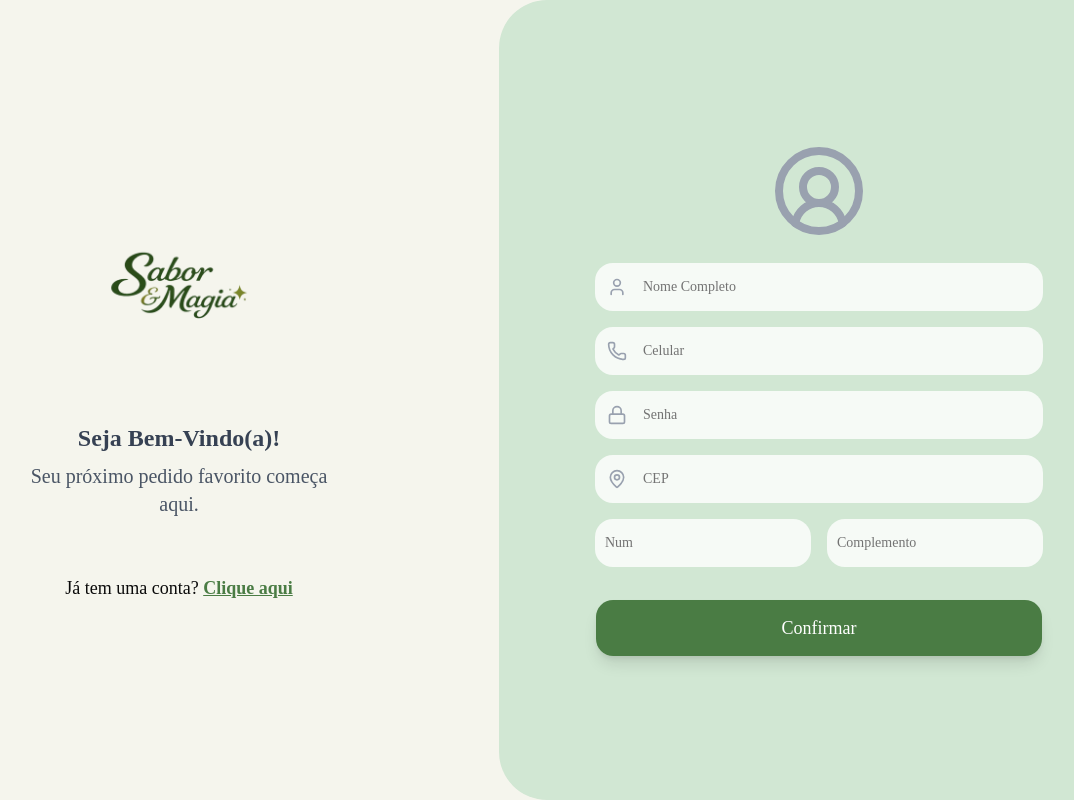
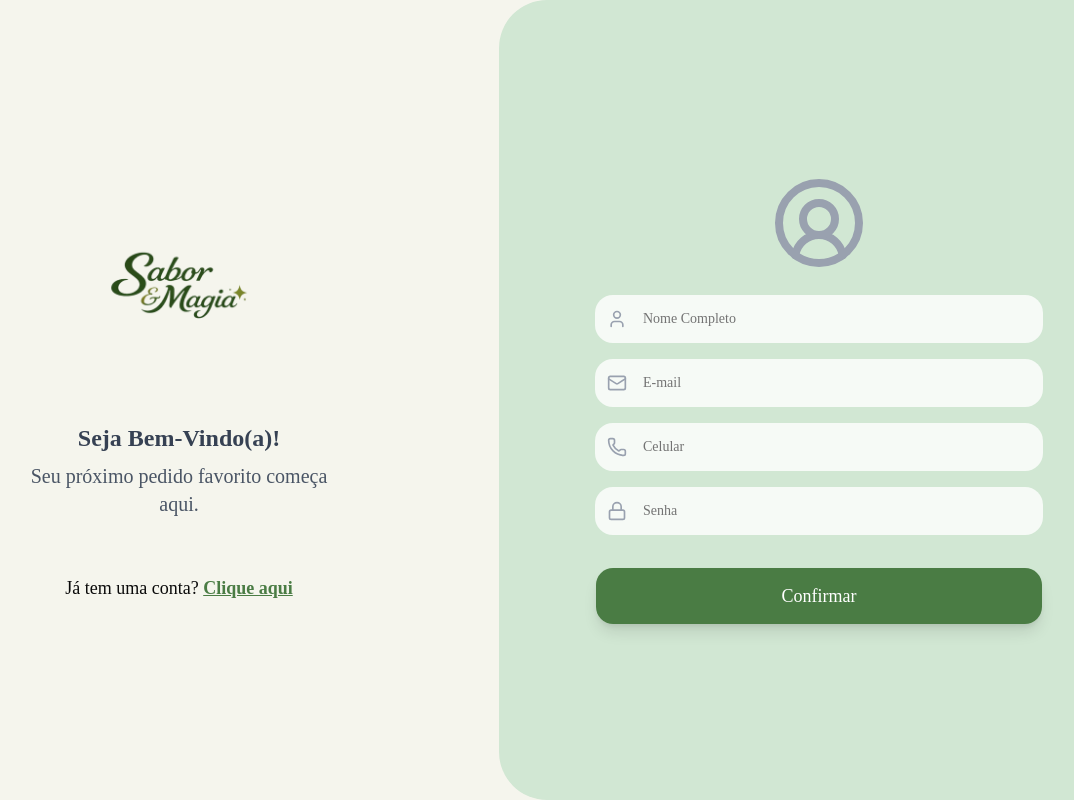
Before and after one commit to Gmbferreira/Comp-Onboarding, a Next.js app in the folder front-end/: page /usuario-cadastro in a window 1280 px wide. Shown: the whole page, without its empty margins (141-1215 px from the left). Built offline with nearby package versions, Linux system fonts and the light colour scheme.

Commit message:
Adequações de funcionalidade

```diff
--- a/front-end/app/landing-page/page.tsx
+++ b/front-end/app/landing-page/page.tsx
@@ -31,14 +31,14 @@ export default function HomePage() {
       <main className="min-h-screen bg-[#F5F5ED] flex flex-col items-center pt-8 md:pt-16 px-4">
         <div className="w-full max-w-5xl px-2 lg:px-0">
           <Carousel
-            className="w-full overflow-hidden rounded-[2rem] shadow-2xl border-8 border-white"
+            className="w-full overflow-hidden rounded-[2rem] shadow-2xl border-8 border-white lg:max-w-3xl mx-auto md:max-w-xl sm:max-w-md"
             opts={{ loop: true }}
           >
             <CarouselContent>
               {destaques.length > 0 ? (
                 destaques.map((prato) => (
                   <CarouselItem key={prato.id}>
-                    <div className="relative h-[250px] sm:h-[400px] md:h-[500px] w-full">
+                    <div className="relative h-[250px] sm:h-[150px] md:h-[300px] w-full">
                       <img
                         src={prato.imagem}
                         alt={prato.nome}
@@ -74,7 +74,7 @@ export default function HomePage() {
 
           <div className="flex justify-center">
             <Link href="/cardapio">
-              <Button className="bg-[#4A7C44] hover:bg-[#3d6638] text-white text-3xl md:text-5xl px-12 py-10 md:px-16 md:py-14 rounded-[2rem] shadow-xl transition-all hover:scale-105 active:scale-95 border-b-[6px] border-[#2d4d29] font-bold">
+              <Button className="bg-[#4A7C44] hover:bg-[#3d6638] text-white text-3xl md:text-4xl px-12 py-10 md:px-16 md:py-14 rounded-[2rem] shadow-xl transition-all hover:scale-105 active:scale-95 border-b-[6px] border-[#2d4d29] font-bold">
                 Peça Agora
               </Button>
             </Link>
--- a/front-end/app/schemas/usuarioSchema.ts
+++ b/front-end/app/schemas/usuarioSchema.ts
@@ -1,3 +1,5 @@
+import * as z from "zod";
+
 export interface Usuario {
   id?: number;
   nome: string;
@@ -14,3 +16,29 @@ export interface LoginDTO {
   email: string;
   senha: string;
 }
+
+export const usuarioBaseSchema = z.object({
+  id: z.number().optional(),
+  nome: z.string().min(3, "O nome deve ter no mínimo 3 caracteres"),
+  email: z.string().email("E-mail inválido"),
+  senha: z.string().min(6, "A senha deve ter no mínimo 6 caracteres"),
+  telefone: z.string().min(10, "Telefone inválido (mínimo 10 dígitos)"),
+  endereco: z.string().optional(),
+});
+
+
+export const cadastroSchema = usuarioBaseSchema.pick({
+  nome: true,
+  email: true,
+  telefone: true,
+  senha: true,
+});
+
+export type CadastroData = z.infer<typeof cadastroSchema>;
+
+export const loginSchema = usuarioBaseSchema.pick({
+  email: true,
+  senha: true,
+});
+
+export type LoginData = z.infer<typeof loginSchema>;
--- a/front-end/app/usuario-cadastro/form.tsx
+++ b/front-end/app/usuario-cadastro/form.tsx
@@ -4,35 +4,24 @@ import React, { useState } from "react";
 import { useRouter } from "next/navigation";
 import { useForm } from "react-hook-form";
 import { zodResolver } from "@hookform/resolvers/zod";
-import * as z from "zod";
+import { toast } from "sonner";
+import { Phone, Lock, User, Loader2, UserCircle2, Mail } from "lucide-react";
 
 import { Button } from "@/components/ui/button";
 import { Input } from "@/components/ui/input";
-import { toast } from "sonner";
-import { Phone, Lock, User, Loader2, UserCircle2, MapPin } from "lucide-react";
 import { API_ROUTES } from "../config/api-routes";
+import { CadastroData, cadastroSchema } from "../schemas/usuarioSchema";
 
-const registroSchema = z.object({
-  nome: z.string().min(3, "O nome deve ter no mínimo 3 caracteres"),
-  email: z.string().email("E-mail inválido"),
-  telefone: z.string().min(10, "Telefone inválido (mínimo 10 dígitos)"),
-  senha: z.string().min(6, "A senha deve ter no mínimo 6 caracteres"),
-  cep: z.string().min(8, "CEP inválido").optional().or(z.literal('')),
-  numero: z.string().optional(),
-  complemento: z.string().optional(),
-});
-
-type RegistroData = z.infer<typeof registroSchema>;
 
 export default function CadastroForm() {
   const [loading, setLoading] = useState(false);
   const router = useRouter();
 
-  const { register, handleSubmit, formState: { errors } } = useForm<RegistroData>({
-    resolver: zodResolver(registroSchema),
+  const { register, handleSubmit, reset, formState: { errors } } = useForm<CadastroData>({
+    resolver: zodResolver(cadastroSchema),
   });
 
-  const onCadastro = async (data: RegistroData) => {
+  const onCadastro = async (data: CadastroData) => {
     setLoading(true);
     try {
       const res = await fetch(API_ROUTES.auth.cliente.registro, {
@@ -43,14 +32,22 @@ export default function CadastroForm() {
 
       if (!res.ok) {
         const msg = await res.text();
-        throw new Error(msg);
+        throw new Error(msg || "Erro ao realizar cadastro.");
       }
 
-      toast.success("Conta criada com sucesso!");
-      // Redireciona para a landing page conforme solicitado
-      router.push("/landing-page");
+      toast.success("Conta criada com sucesso!", { position: "top-center" });
+
+      reset(); // Limpa o formulário
+      router.push("/landing-page"); // Redireciona
+
     } catch (error: any) {
-      toast.error(error.message || "Erro ao cadastrar.");
+      // Tratamento de servidor indisponível ou erro de rede
+      const isNetworkError = error.name === "TypeError" && error.message.includes("fetch");
+
+      toast.error(
+        isNetworkError ? "Servidor indisponível. Tente mais tarde." : (error.message || "Erro ao cadastrar."),
+        { position: "top-center" }
+      );
     } finally {
       setLoading(false);
     }
@@ -74,7 +71,21 @@ export default function CadastroForm() {
           {errors.nome && <p className="text-red-500 text-[10px] font-bold uppercase px-2">{errors.nome.message}</p>}
         </div>
 
-        {/* Telefone / Celular */}
+        {/* E-mail */}
+        <div className="space-y-1">
+          <div className="relative">
+            <Mail className="absolute left-3 top-1/2 -translate-y-1/2 h-5 w-5 text-gray-400" />
+            <Input
+              {...register("email")}
+              type="email"
+              placeholder="E-mail"
+              className="pl-12 py-6 rounded-2xl border-none bg-white/80 focus-visible:ring-[#4A7C44]"
+            />
+          </div>
+          {errors.email && <p className="text-red-500 text-[10px] font-bold uppercase px-2">{errors.email.message}</p>}
+        </div>
+
+        {/* Telefone */}
         <div className="space-y-1">
           <div className="relative">
             <Phone className="absolute left-3 top-1/2 -translate-y-1/2 h-5 w-5 text-gray-400" />
@@ -101,32 +112,6 @@ export default function CadastroForm() {
           {errors.senha && <p className="text-red-500 text-[10px] font-bold uppercase px-2">{errors.senha.message}</p>}
         </div>
 
-        {/* CEP */}
-        <div className="space-y-1">
-          <div className="relative">
-            <MapPin className="absolute left-3 top-1/2 -translate-y-1/2 h-5 w-5 text-gray-400" />
-            <Input
-              {...register("cep")}
-              placeholder="CEP"
-              className="pl-12 py-6 rounded-2xl border-none bg-white/80 focus-visible:ring-[#4A7C44]"
-            />
-          </div>
-        </div>
-
-        {/* Número e Complemento */}
-        <div className="grid grid-cols-2 gap-4">
-          <Input
-            {...register("numero")}
-            placeholder="Num"
-            className="py-6 rounded-2xl border-none bg-white/80 focus-visible:ring-[#4A7C44]"
-          />
-          <Input
-            {...register("complemento")}
-            placeholder="Complemento"
-            className="py-6 rounded-2xl border-none bg-white/80 focus-visible:ring-[#4A7C44]"
-          />
-        </div>
-
         <Button
           type="submit"
           disabled={loading}
--- a/front-end/app/usuario-login/form.tsx
+++ b/front-end/app/usuario-login/form.tsx
@@ -4,33 +4,27 @@ import React, { useState } from "react";
 import { useRouter } from "next/navigation";
 import { useForm } from "react-hook-form";
 import { zodResolver } from "@hookform/resolvers/zod";
-import * as z from "zod";
+import { toast } from "sonner";
+import { Mail, Lock, Loader2, UserCircle2 } from "lucide-react";
 
 import { Button } from "@/components/ui/button";
 import { Input } from "@/components/ui/input";
-import { toast } from "sonner";
-import { Mail, Lock, Loader2, UserCircle2 } from "lucide-react";
 import { API_ROUTES } from "../config/api-routes";
+import { LoginData, loginSchema } from "../schemas/usuarioSchema";
 
-const loginSchema = z.object({
-  email: z.string().email("Insira um e-mail válido"),
-  senha: z.string().min(1, "A senha é obrigatória"),
-});
-
-type LoginData = z.infer<typeof loginSchema>;
 
 export default function LoginForm() {
   const [loading, setLoading] = useState(false);
   const router = useRouter();
 
-  const { register, handleSubmit, formState: { errors } } = useForm<LoginData>({
+  const { register, handleSubmit, reset, formState: { errors } } = useForm<LoginData>({
     resolver: zodResolver(loginSchema),
   });
 
   const onLogin = async (data: LoginData) => {
     setLoading(true);
     try {
-      // Tentativa de login como Cliente
+      // 1. Tenta login como Cliente
       const resCliente = await fetch(API_ROUTES.auth.cliente.login, {
         method: "POST",
         headers: { "Content-Type": "application/json" },
@@ -39,12 +33,13 @@ export default function LoginForm() {
 
       if (resCliente.ok) {
         const cliente = await resCliente.json();
-        toast.success(`Bem-vindo, ${cliente.nome}!`);
+        toast.success(`Bem-vindo, ${cliente.nome}!`, { position: "top-center" });
+        reset();
         router.push("/landing-page");
         return;
       }
 
-      // Tentativa de login como Admin
+      // 2. Tenta login como Admin (caso o primeiro falhe mas o servidor responda)
       const resAdmin = await fetch(API_ROUTES.auth.admin.login, {
         method: "POST",
         headers: { "Content-Type": "application/json" },
@@ -53,14 +48,23 @@ export default function LoginForm() {
 
       if (resAdmin.ok) {
         const admin = await resAdmin.json();
-        toast.success(`Acesso administrativo: ${admin.nome}`);
+        toast.success(`Acesso administrativo: ${admin.nome}`, { position: "top-center" });
+        reset();
         router.push("/lista-produtos");
         return;
       }
 
+      // Se ambos responderem mas com erro de credenciais
       throw new Error("E-mail ou senha incorretos.");
+
     } catch (error: any) {
-      toast.error(error.message || "Erro ao realizar login.");
+      // Tratamento de servidor indisponível (Erro de rede/fetch)
+      const isNetworkError = error.name === "TypeError" && error.message.includes("fetch");
+
+      toast.error(
+        isNetworkError ? "Servidor indisponível. Tente novamente mais tarde." : error.message,
+        { position: "top-center" }
+      );
     } finally {
       setLoading(false);
     }
@@ -71,6 +75,7 @@ export default function LoginForm() {
       <UserCircle2 className="w-24 h-24 text-gray-400 mb-8" />
 
       <form onSubmit={handleSubmit(onLogin)} className="w-full space-y-5">
+        {/* E-mail */}
         <div className="space-y-1">
           <div className="relative">
             <Mail className="absolute left-3 top-1/2 -translate-y-1/2 h-5 w-5 text-gray-400" />
@@ -80,9 +85,14 @@ export default function LoginForm() {
               className="pl-12 py-6 rounded-2xl border-none bg-white/80 focus-visible:ring-[#4A7C44]"
             />
           </div>
-          {errors.email && <p className="text-red-500 text-xs px-2">{errors.email.message}</p>}
+          {errors.email && (
+            <p className="text-red-500 text-[10px] font-bold uppercase px-2">
+              {errors.email.message}
+            </p>
+          )}
         </div>
 
+        {/* Senha */}
         <div className="space-y-1">
           <div className="relative">
             <Lock className="absolute left-3 top-1/2 -translate-y-1/2 h-5 w-5 text-gray-400" />
@@ -93,7 +103,11 @@ export default function LoginForm() {
               className="pl-12 py-6 rounded-2xl border-none bg-white/80 focus-visible:ring-[#4A7C44]"
             />
           </div>
-          {errors.senha && <p className="text-red-500 text-xs px-2">{errors.senha.message}</p>}
+          {errors.senha && (
+            <p className="text-red-500 text-[10px] font-bold uppercase px-2">
+              {errors.senha.message}
+            </p>
+          )}
         </div>
 
         <Button
--- a/front-end/components/logoutButton.tsx
+++ b/front-end/components/logoutButton.tsx
@@ -13,7 +13,7 @@ export default function LogoutButton() {
 
     toast.success("Sessão encerrada com sucesso!");
 
-    router.push("/");
+    router.push("/usuario-login");
   };
 
   return (
```
Also changed, not shown: front-end/middleware.ts (added, +35 -0 lines).
